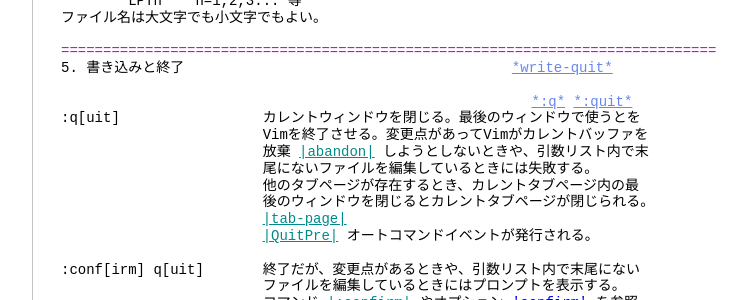
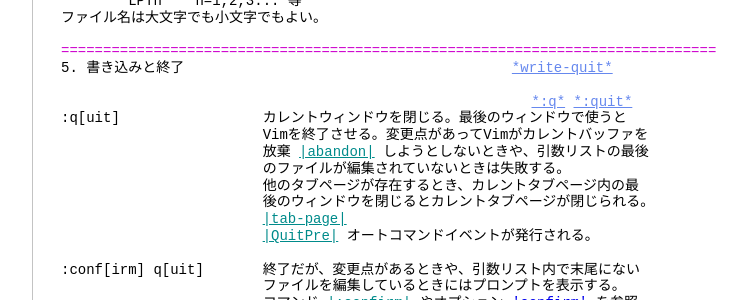
Before and after one commit to vim-jp/vimdoc-ja, a Jekyll site: the page built from editing.html, in a window 1280 px wide and 900 px high, scrolled down 17764 px. Shown: the part 150-450 px from the top of the window, without its empty margins (340-1087 px from the left). Built offline with Jekyll 4.4.1, drawn with Linux system fonts in a browser that asks for light colours; nearby versions of some CDN libraries; Markdown is read by kramdown in place of the engine named in the settings; comment, search, counter and statistics services are not loaded.

Commit message:
Deployed vim-jp/vimdoc-ja@1623ad284b3cddddf04cff0335b8f1be8bee64b2 by ixeris.kaoriya.net

```diff
--- a/editing.html
+++ b/editing.html
@@ -1064,10 +1064,10 @@ MS-DOSとMS-Windowsでは、デバイスは名前から判断される:<br>
 5. 書き込みと終了&nbsp;&nbsp;&nbsp;&nbsp;&nbsp;&nbsp;&nbsp;&nbsp;&nbsp;&nbsp;&nbsp;&nbsp;&nbsp;&nbsp;&nbsp;&nbsp;&nbsp;&nbsp;&nbsp;&nbsp;&nbsp;&nbsp;&nbsp;&nbsp;&nbsp;&nbsp;&nbsp;&nbsp;&nbsp;&nbsp;&nbsp;&nbsp;&nbsp;&nbsp;&nbsp;&nbsp;&nbsp;&nbsp;&nbsp;<a class="Constant" href="editing.html#write-quit" name="write-quit">*write-quit*</a><br>
 <br>
 &nbsp;&nbsp;&nbsp;&nbsp;&nbsp;&nbsp;&nbsp;&nbsp;&nbsp;&nbsp;&nbsp;&nbsp;&nbsp;&nbsp;&nbsp;&nbsp;&nbsp;&nbsp;&nbsp;&nbsp;&nbsp;&nbsp;&nbsp;&nbsp;&nbsp;&nbsp;&nbsp;&nbsp;&nbsp;&nbsp;&nbsp;&nbsp;&nbsp;&nbsp;&nbsp;&nbsp;&nbsp;&nbsp;&nbsp;&nbsp;&nbsp;&nbsp;&nbsp;&nbsp;&nbsp;&nbsp;&nbsp;&nbsp;&nbsp;&nbsp;&nbsp;&nbsp;&nbsp;&nbsp;&nbsp;&nbsp;<a class="Constant" href="editing.html#:q" name=":q">*:q*</a>&nbsp;<a class="Constant" href="editing.html#:quit" name=":quit">*:quit*</a><br>
-:q[uit]&nbsp;&nbsp;&nbsp;&nbsp;&nbsp;&nbsp;&nbsp;&nbsp;&nbsp;&nbsp;&nbsp;&nbsp;&nbsp;&nbsp;&nbsp;&nbsp; カレントウィンドウを閉じる。最後のウィンドウで使うとを<br>
+:q[uit]&nbsp;&nbsp;&nbsp;&nbsp;&nbsp;&nbsp;&nbsp;&nbsp;&nbsp;&nbsp;&nbsp;&nbsp;&nbsp;&nbsp;&nbsp;&nbsp; カレントウィンドウを閉じる。最後のウィンドウで使うと<br>
 &nbsp;&nbsp;&nbsp;&nbsp;&nbsp;&nbsp;&nbsp;&nbsp;&nbsp;&nbsp;&nbsp;&nbsp;&nbsp;&nbsp;&nbsp;&nbsp;&nbsp;&nbsp;&nbsp;&nbsp;&nbsp;&nbsp;&nbsp;&nbsp;Vimを終了させる。変更点があってVimがカレントバッファを<br>
-&nbsp;&nbsp;&nbsp;&nbsp;&nbsp;&nbsp;&nbsp;&nbsp;&nbsp;&nbsp;&nbsp;&nbsp;&nbsp;&nbsp;&nbsp;&nbsp;&nbsp;&nbsp;&nbsp;&nbsp;&nbsp;&nbsp;&nbsp;&nbsp;放棄&nbsp;<a class="Identifier" href="editing.html#abandon">|abandon|</a>&nbsp;しようとしないときや、引数リスト内で末<br>
-&nbsp;&nbsp;&nbsp;&nbsp;&nbsp;&nbsp;&nbsp;&nbsp;&nbsp;&nbsp;&nbsp;&nbsp;&nbsp;&nbsp;&nbsp;&nbsp;&nbsp;&nbsp;&nbsp;&nbsp;&nbsp;&nbsp;&nbsp;&nbsp;尾にないファイルを編集しているときには失敗する。<br>
+&nbsp;&nbsp;&nbsp;&nbsp;&nbsp;&nbsp;&nbsp;&nbsp;&nbsp;&nbsp;&nbsp;&nbsp;&nbsp;&nbsp;&nbsp;&nbsp;&nbsp;&nbsp;&nbsp;&nbsp;&nbsp;&nbsp;&nbsp;&nbsp;放棄&nbsp;<a class="Identifier" href="editing.html#abandon">|abandon|</a>&nbsp;しようとしないときや、引数リストの最後<br>
+&nbsp;&nbsp;&nbsp;&nbsp;&nbsp;&nbsp;&nbsp;&nbsp;&nbsp;&nbsp;&nbsp;&nbsp;&nbsp;&nbsp;&nbsp;&nbsp;&nbsp;&nbsp;&nbsp;&nbsp;&nbsp;&nbsp;&nbsp;&nbsp;のファイルが編集されていないときは失敗する。<br>
 &nbsp;&nbsp;&nbsp;&nbsp;&nbsp;&nbsp;&nbsp;&nbsp;&nbsp;&nbsp;&nbsp;&nbsp;&nbsp;&nbsp;&nbsp;&nbsp;&nbsp;&nbsp;&nbsp;&nbsp;&nbsp;&nbsp;&nbsp;&nbsp;他のタブページが存在するとき、カレントタブページ内の最<br>
 &nbsp;&nbsp;&nbsp;&nbsp;&nbsp;&nbsp;&nbsp;&nbsp;&nbsp;&nbsp;&nbsp;&nbsp;&nbsp;&nbsp;&nbsp;&nbsp;&nbsp;&nbsp;&nbsp;&nbsp;&nbsp;&nbsp;&nbsp;&nbsp;後のウィンドウを閉じるとカレントタブページが閉じられる。<br>
 &nbsp;&nbsp;&nbsp;&nbsp;&nbsp;&nbsp;&nbsp;&nbsp;&nbsp;&nbsp;&nbsp;&nbsp;&nbsp;&nbsp;&nbsp;&nbsp;&nbsp;&nbsp;&nbsp;&nbsp;&nbsp;&nbsp;&nbsp;&nbsp;<a class="Identifier" href="tabpage.html#tab-page">|tab-page|</a><br>
```
